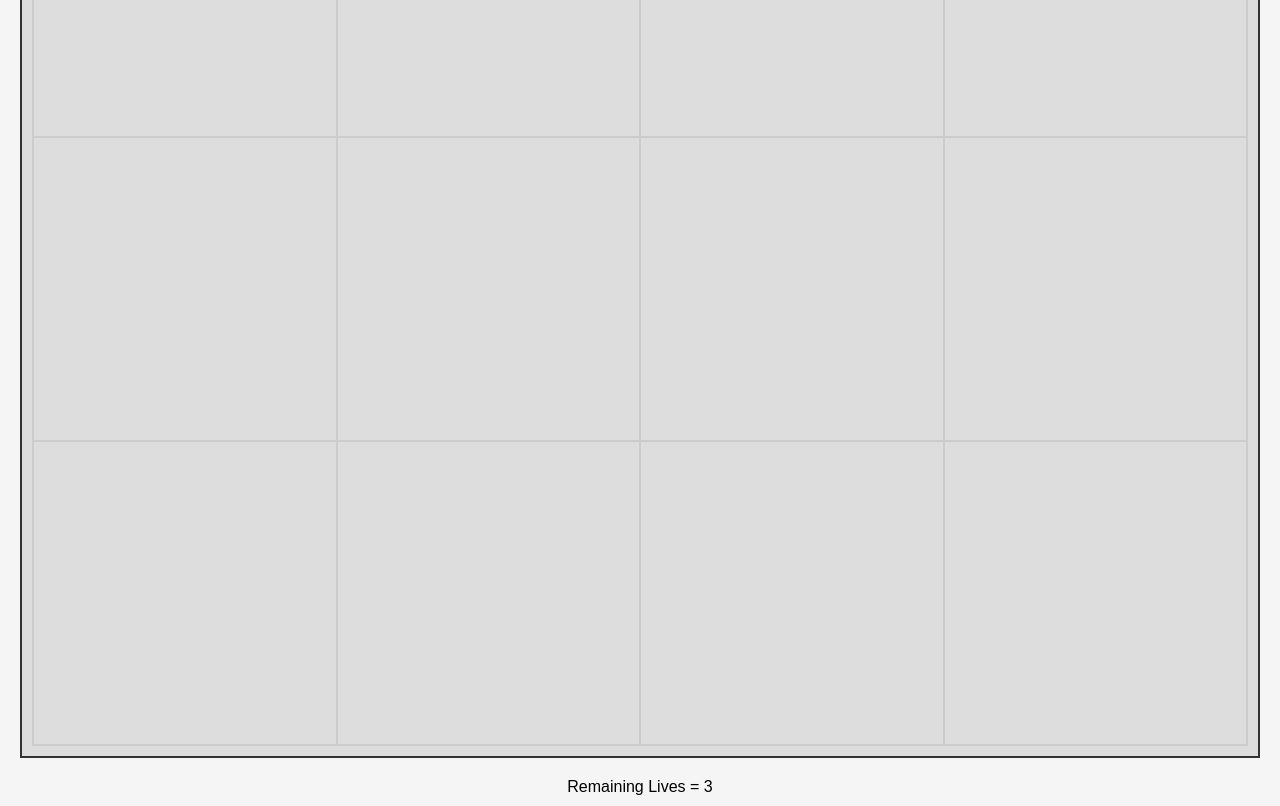
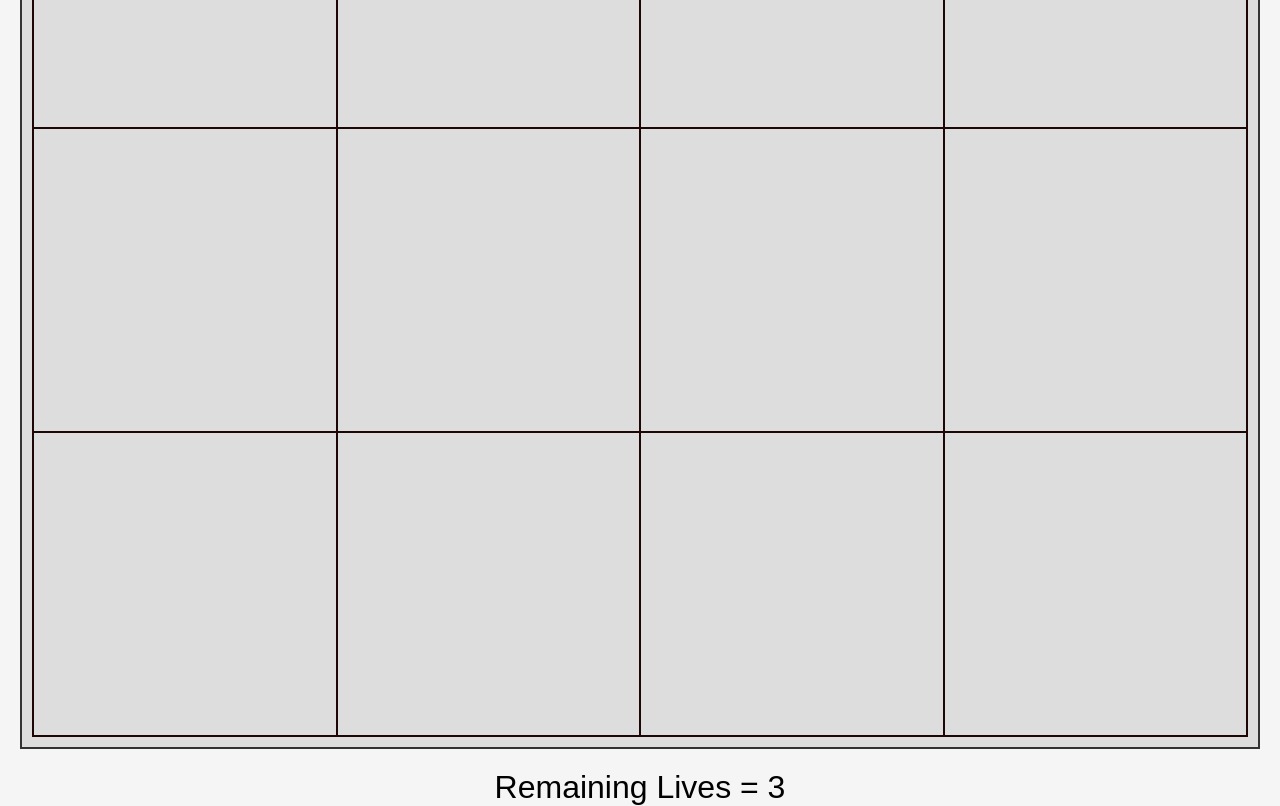
Before and after one commit to AmirZanzuri/proj, a plain HTML site: page index.html in a window 1280 px wide. Shown: the part 780-1586 px from the top of the page. Drawn offline with Linux system fonts and the light colour scheme.

Commit message:
Add files via upload

```diff
--- a/css/app.css
+++ b/css/app.css
@@ -9,7 +9,11 @@ body {
     margin: 0;
     flex-direction: column;
 }
+.lives-counter{
+    font-size: 2rem;
 
+
+}
 h1 {
     margin-bottom: 20px;
     font-size: 2rem;
@@ -43,7 +47,7 @@ tbody {
     font-size: 5.5rem;
     font-weight: bold;
     transition: background-color 0.2s ease, transform 0.1s ease, border 0.2s ease;
-    border: 2px solid #ccc;  /* Light gray border */
+    border: 2px solid #1c0606;  /* Light gray border */
     border-radius: 5px;  /* Rounded corners for a smoother look */
 }
 
```
